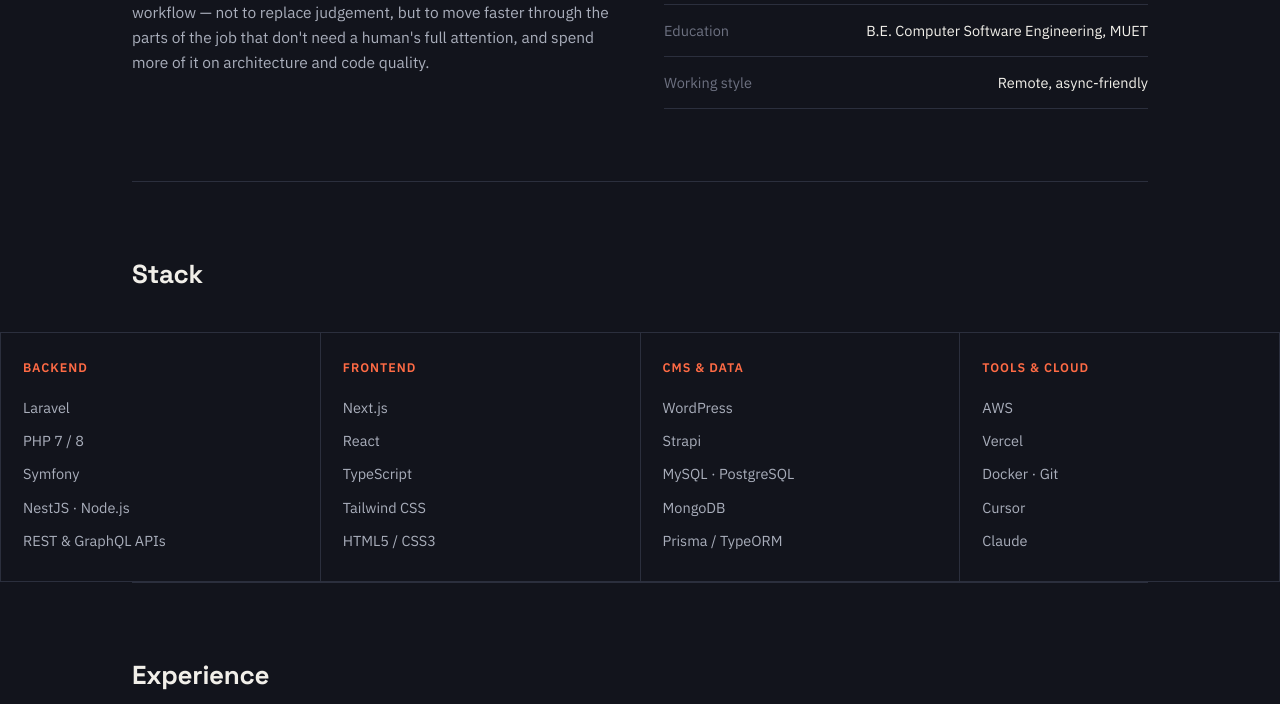
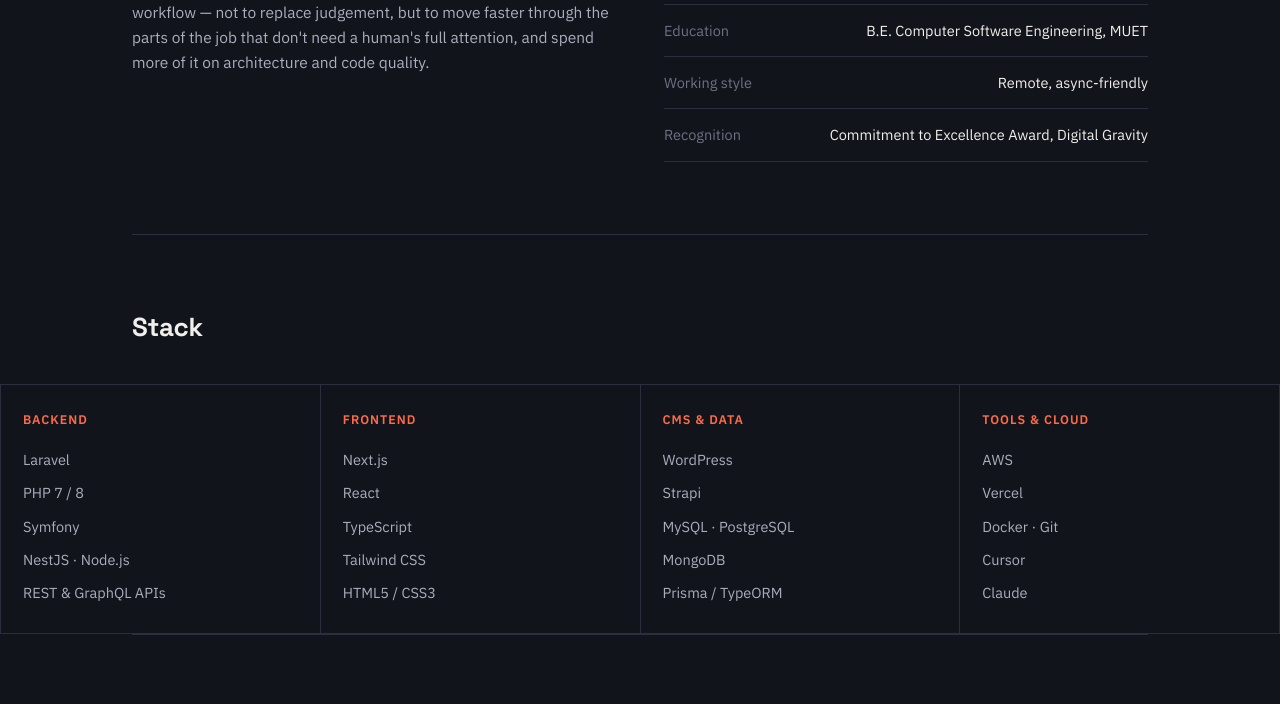
Before and after one commit to acccnb168/acccnb168.github.io, a plain HTML site: page index.html in a window 1280 px wide. Shown: the part 1131-1835 px from the top of the page. Drawn offline with Linux system fonts and the light colour scheme.

Commit message:
Update index.html

```diff
--- a/index.html
+++ b/index.html
@@ -667,6 +667,7 @@
           <li><dt class="k">Also building with</dt><dd class="v">React · Next.js</dd></li>
           <li><dt class="k">Education</dt><dd class="v">B.E. Computer Software Engineering, MUET</dd></li>
           <li><dt class="k">Working style</dt><dd class="v">Remote, async-friendly</dd></li>
+          <li><dt class="k">Recognition</dt><dd class="v">Commitment to Excellence Award, Digital Gravity</dd></li>
         </dl>
       </div>
     </section>
```
